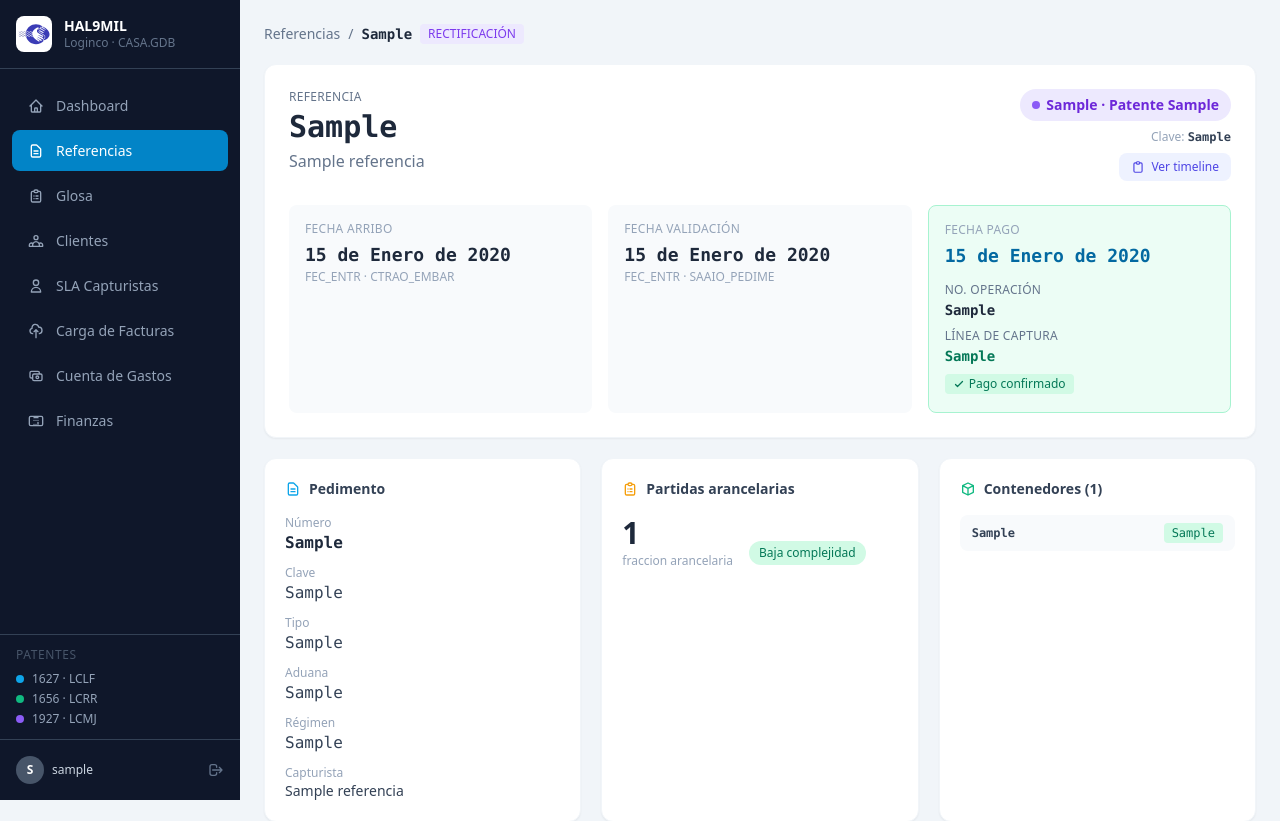
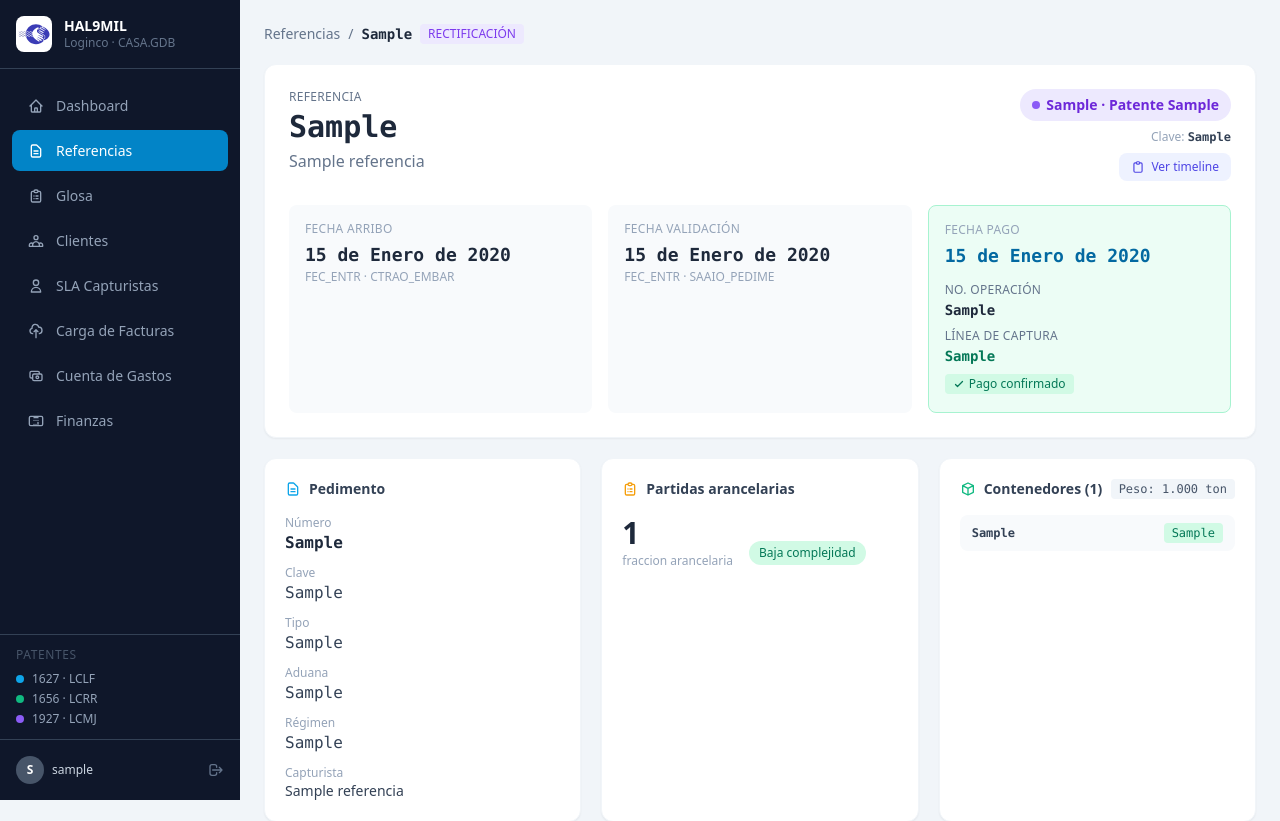
Before and after one commit to Agencia-Aduanal-Loginco/Proyecto_HAL9MIL, a Django app: a page that uses templates/referencias/detalle.html in a window 1280 px wide. Shown: the top 821 px of the page. Run offline with Django 5.2, Linux system fonts and the light colour scheme; a user stored in the database is signed in; tables that the repository leaves empty hold one stand-in row (values such as "Sample post"); some libraries are stand-ins or nearby versions.

Commit message:
Integracion del peso bruto

```diff
--- a/templates/referencias/detalle.html
+++ b/templates/referencias/detalle.html
@@ -288,12 +288,19 @@
 
     <!-- Contenedores -->
     <div class="bg-white rounded-xl p-5 shadow-sm border border-slate-100">
-      <h2 class="text-slate-700 font-semibold text-sm mb-4 flex items-center gap-2">
-        <svg class="w-4 h-4 text-emerald-500" fill="none" stroke="currentColor" viewBox="0 0 24 24">
-          <path stroke-linecap="round" stroke-linejoin="round" stroke-width="2"
-            d="M20 7l-8-4-8 4m16 0l-8 4m8-4v10l-8 4m0-10L4 7m8 4v10M4 7v10l8 4"/>
-        </svg>
-        Contenedores ({{ ref.contenedores.count }})
+      <h2 class="text-slate-700 font-semibold text-sm mb-4 flex items-center justify-between">
+        <span class="flex items-center gap-2">
+          <svg class="w-4 h-4 text-emerald-500" fill="none" stroke="currentColor" viewBox="0 0 24 24">
+            <path stroke-linecap="round" stroke-linejoin="round" stroke-width="2"
+              d="M20 7l-8-4-8 4m16 0l-8 4m8-4v10l-8 4m0-10L4 7m8 4v10M4 7v10l8 4"/>
+          </svg>
+          Contenedores ({{ ref.contenedores.count }})
+        </span>
+        {% if ref.peso_bruto %}
+          <span class="text-xs font-mono font-medium text-slate-600 bg-slate-100 px-2 py-0.5 rounded" title="Peso bruto">
+            Peso: {{ ref.peso_bruto }} ton
+          </span>
+        {% endif %}
       </h2>
       {% if ref.contenedores.all %}
         <div class="space-y-2">
```
